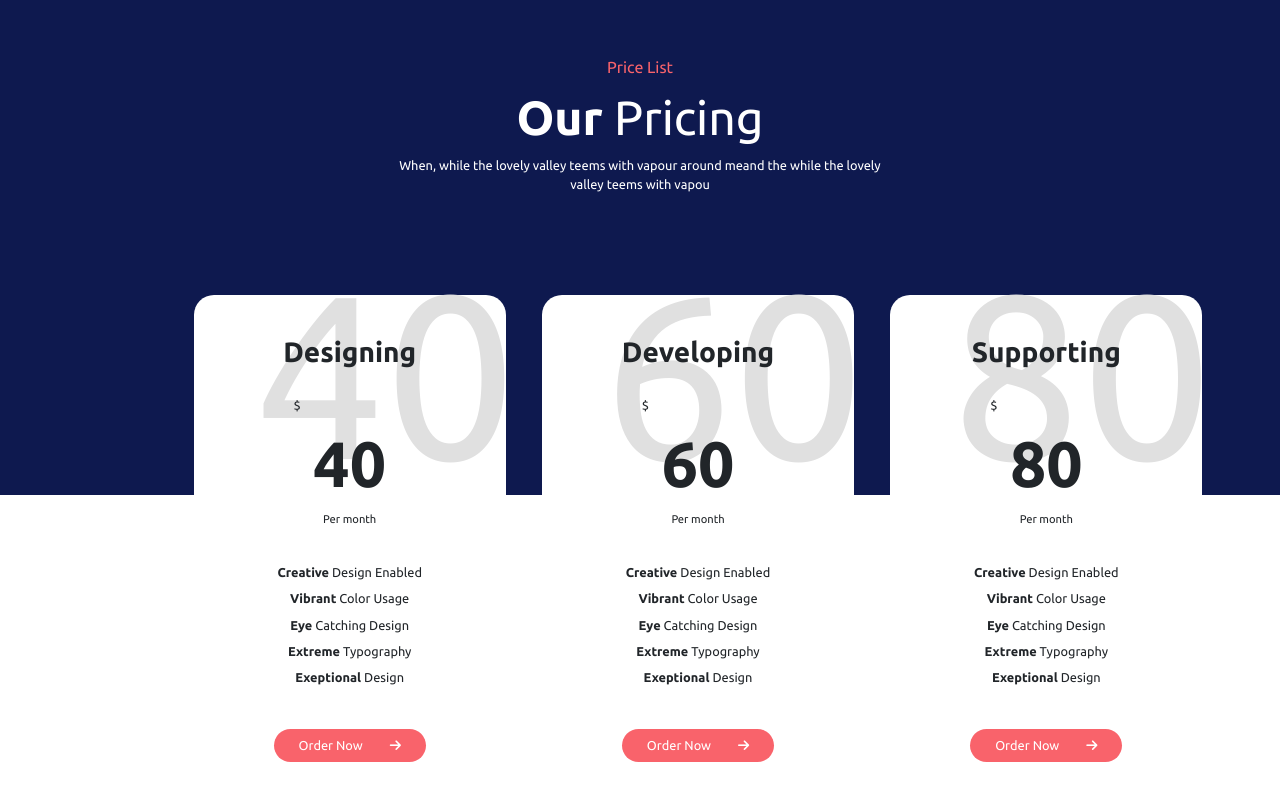
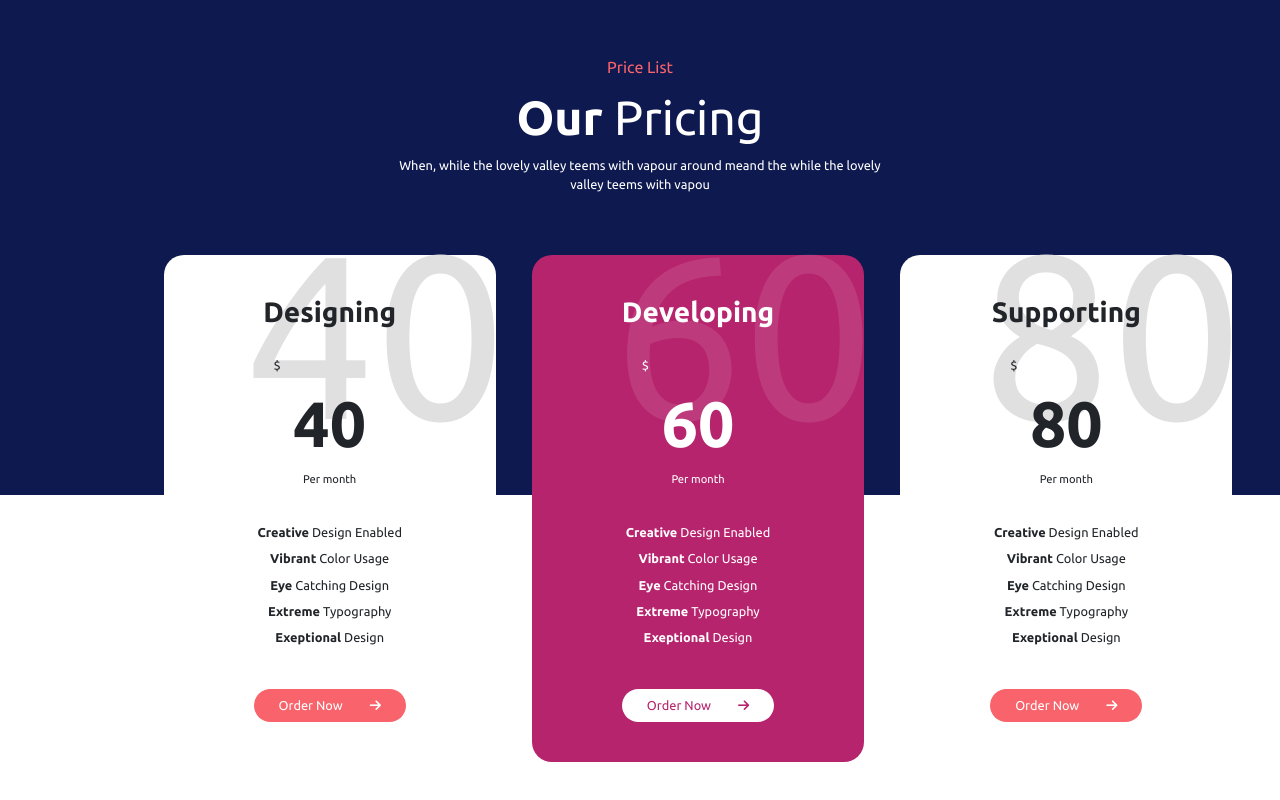
Before and after one commit to saff-it/proj-html-vuejs, a Vue app: page / in a window 1280 px wide. Shown: the part 3127-3927 px from the top of the page. After the commit the page ends 3889 px from the top, so only its background shows below. Built offline with nearby package versions, Linux system fonts and the light colour scheme.

Commit message:
Main - Fourth section completed

```diff
--- a/src/components/pricingCard.vue
+++ b/src/components/pricingCard.vue
@@ -10,7 +10,8 @@
 
         <ul>
             <li v-for="(item, index) in pricingCardListItems" :key="index">
-            <span>{{item.itemBold}}</span> {{item.itemNormal}}</li>
+                <span>{{item.itemBold}}</span> {{item.itemNormal}}
+            </li>
         </ul>
 
         <button class="ms_pricing-btn">Order Now <i class="fa-solid fa-arrow-right ms-4"></i> </button>
@@ -70,7 +71,7 @@ export default {
     flex-direction: column;
     align-items: center;
     background-color: white;
-    padding: 40px 80px;
+    padding: 40px 90px;
     margin: 0 18px;
     border-radius: 20px;
     position: relative;
@@ -137,4 +138,20 @@ export default {
     }
 
 }
+
+.special{
+    background-color: $colorText12;
+    color: white;
+
+    button{
+        background-color: white;
+        color:$colorText12;
+    }
+
+    .ms_price-num-absol{
+        color: #FFFFFF;
+        opacity: 0.1;
+    }
+}
+
 </style>
--- a/src/components/siteMain.vue
+++ b/src/components/siteMain.vue
@@ -112,6 +112,7 @@
                 <div class="row">
                     <div class="col-4 w-100 d-flex">
                         <PricingCard v-for="(card, index) in pricingCards" :key="index"
+                        :class="addSpecialClass(index)"
                         :singlePricingCard="card"
                     />
 
@@ -202,6 +203,18 @@ export default {
             ],
         }
     },
+
+    methods: {
+        addSpecialClass(indexActive) {
+            let cssClass = '';
+
+            if (indexActive === 1){
+                cssClass = 'special';
+            }
+
+            return cssClass;
+        }
+    }
 
 
 
@@ -350,7 +363,7 @@ section.ms_carousel-bg {
 
 .ms_pricing-cards-cont{
     position: absolute;
-    top: 300px;
+    top: 260px;
     left: 10%;
 
 }
```
